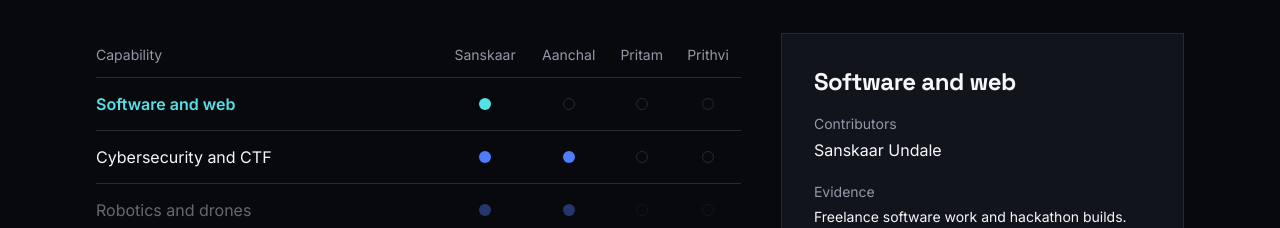
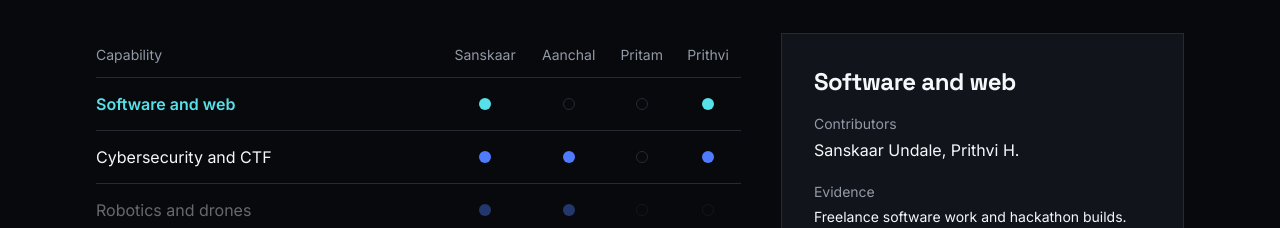
Before and after one commit to SanskaarUndale21/Quadbits, a Next.js app: page / in a window 1280 px wide. Shown: the part 6180-6408 px from the top of the page. Built offline with nearby package versions, Linux system fonts and the light colour scheme.

Commit message:
Add Prithvi to software, security and prototyping capabilities

```diff
--- a/data/capabilities.ts
+++ b/data/capabilities.ts
@@ -9,7 +9,7 @@ export const capabilities: Capability[] = [
     id: "software",
     label: "Software and web",
     group: "technical",
-    members: ["sanskaar"],
+    members: ["sanskaar", "prithvi"],
     evidence: { text: "Freelance software work and hackathon builds." },
     pairsWith: ["security", "prototyping"],
   },
@@ -17,7 +17,7 @@ export const capabilities: Capability[] = [
     id: "security",
     label: "Cybersecurity and CTF",
     group: "technical",
-    members: ["sanskaar", "aanchal"],
+    members: ["sanskaar", "aanchal", "prithvi"],
     evidence: { text: "First place, Agamya Cybertech Hackathon." },
     pairsWith: ["software"],
   },
@@ -41,7 +41,7 @@ export const capabilities: Capability[] = [
     id: "prototyping",
     label: "Rapid prototyping",
     group: "technical",
-    members: ["sanskaar", "pritam"],
+    members: ["sanskaar", "pritam", "prithvi"],
     evidence: { text: "Hackathon prototypes. Examples to be added under Projects.", confirm: true },
     pairsWith: ["software", "robotics", "embedded"],
   },
```
